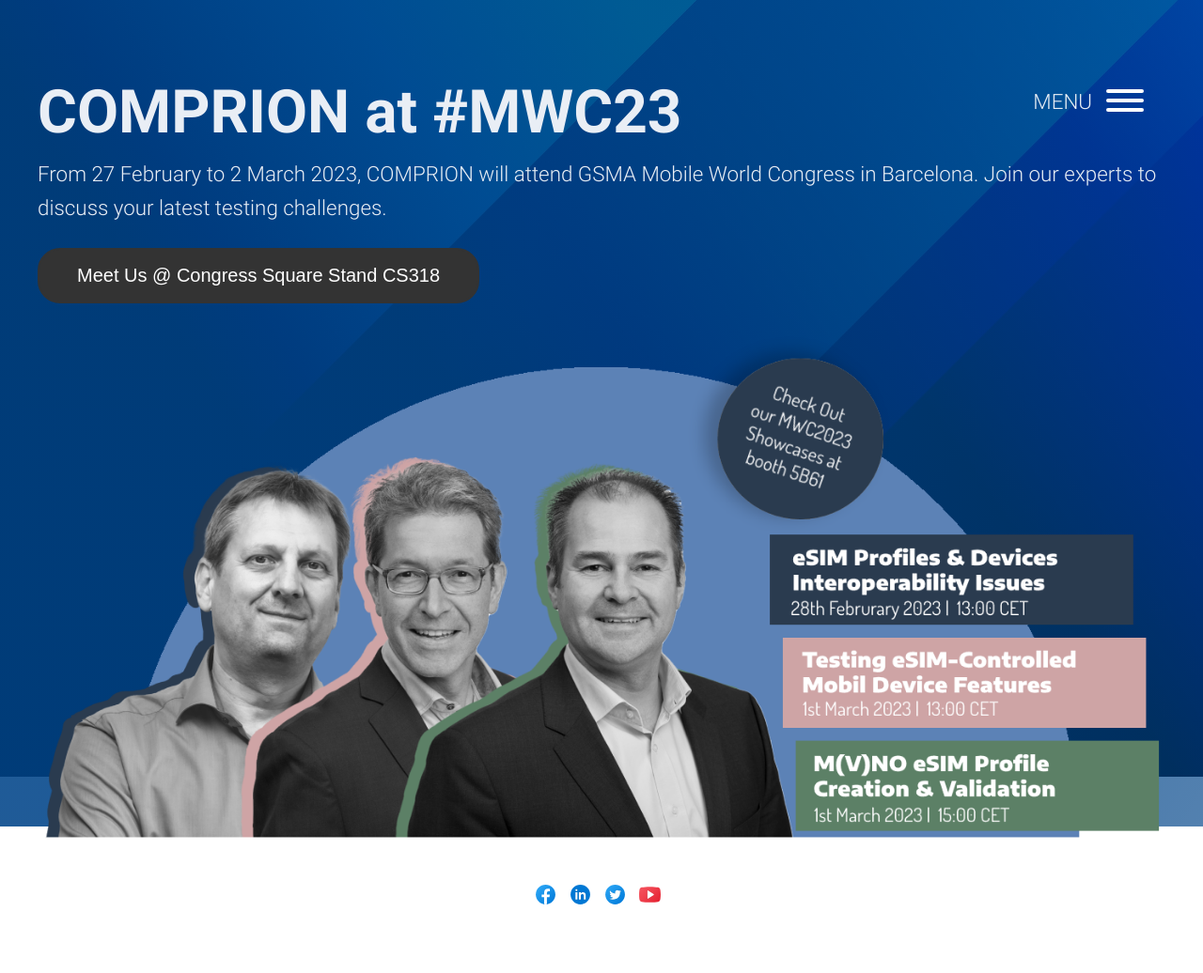
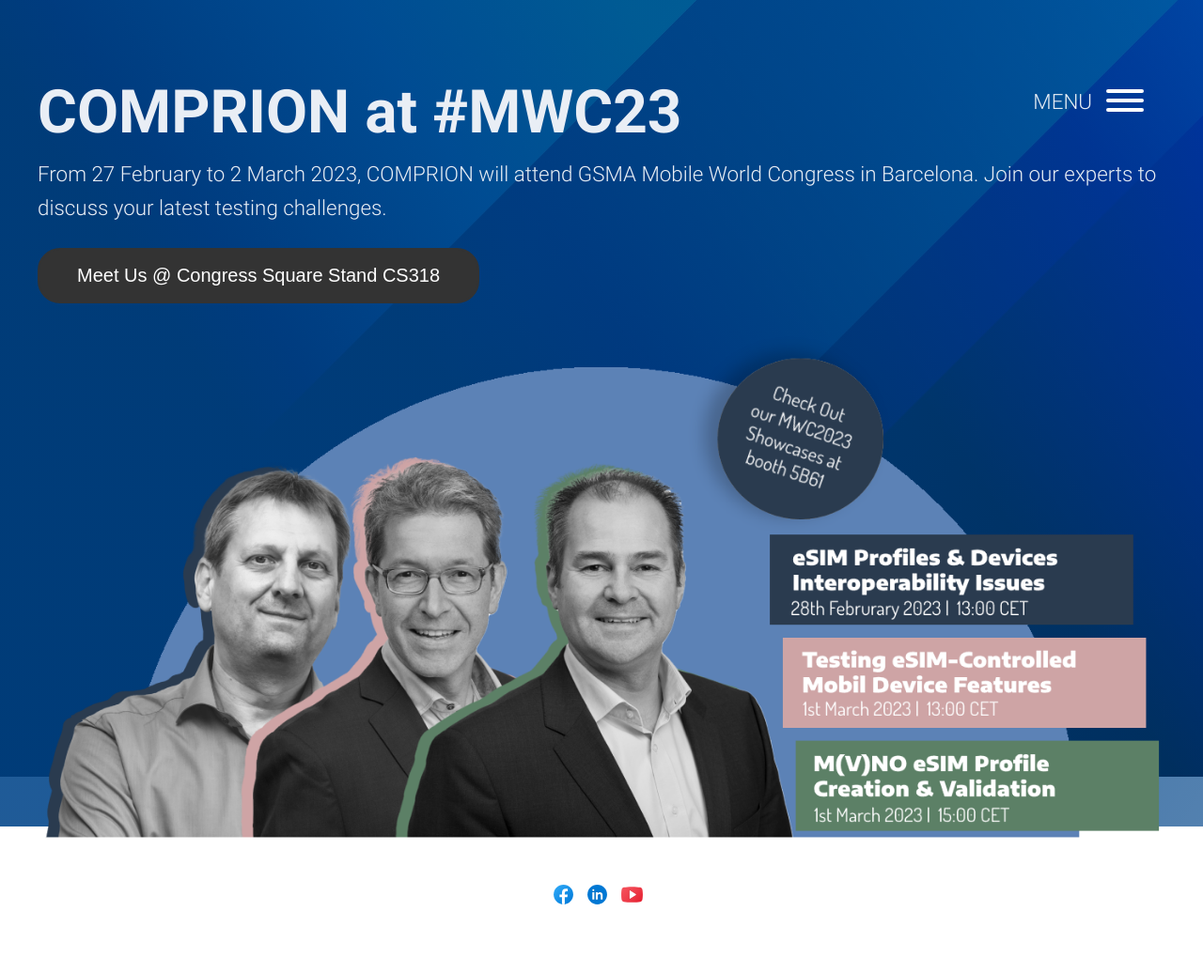
Before and after one commit to Deniz-Comprion/myComprion_login_mwc2023, a plain HTML site: page index.html in a window 1280 px wide. Shown: the whole page at 94% size. Drawn offline with Linux system fonts and the light colour scheme.

Commit message:
no more twitter

```diff
--- a/index.html
+++ b/index.html
@@ -51,8 +51,6 @@
               <img class="social-media-icon" src="./media/icons/facebook.svg" alt="COMPRION Facebook" /> </a> </li>
           <li> <a href="https://de.linkedin.com/company/comprion">
               <img class="social-media-icon" src="./media/icons/linkedin.svg" alt="COMPRION LinkedIn" /> </a> </li>
-          <li> <a href="https://twitter.com/COMPRION">
-              <img class="social-media-icon" src="./media/icons/twitter.svg" alt="COMPRION Twitter" /> </a> </li>
           <li> <a href="https://www.youtube.com/@COMPRION2009">
               <img class="social-media-icon" src="./media/icons/youtube.svg" alt="COMPRION YouTube" /> </a> </li>
         </ul>
@@ -88,8 +86,6 @@
                     src="./media/icons/facebook.svg" alt="COMPRION Facebook" /></a></li>
               <li><a href="https://de.linkedin.com/company/comprion"><img class="social-media-icon"
                     src="./media/icons/linkedin.svg" alt="COMPRION LinkedIn" /></a></li>
-              <li><a href="https://twitter.com/COMPRION"><img class="social-media-icon" src="./media/icons/twitter.svg"
-                    alt="COMPRION Twitter" /></a></li>
               <li><a href="https://www.youtube.com/@COMPRION2009"><img class="social-media-icon"
                     src="./media/icons/youtube.svg" alt="COMPRION YouTube" /></a></li>
             </ul>
```
